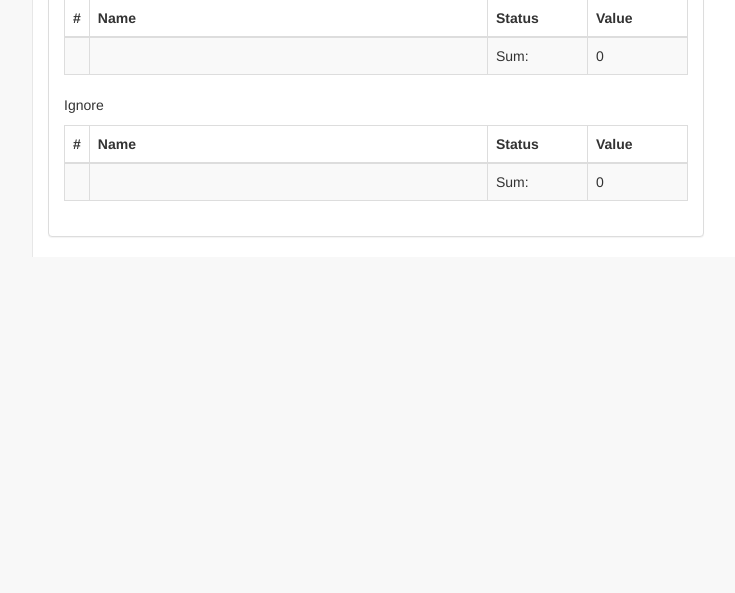
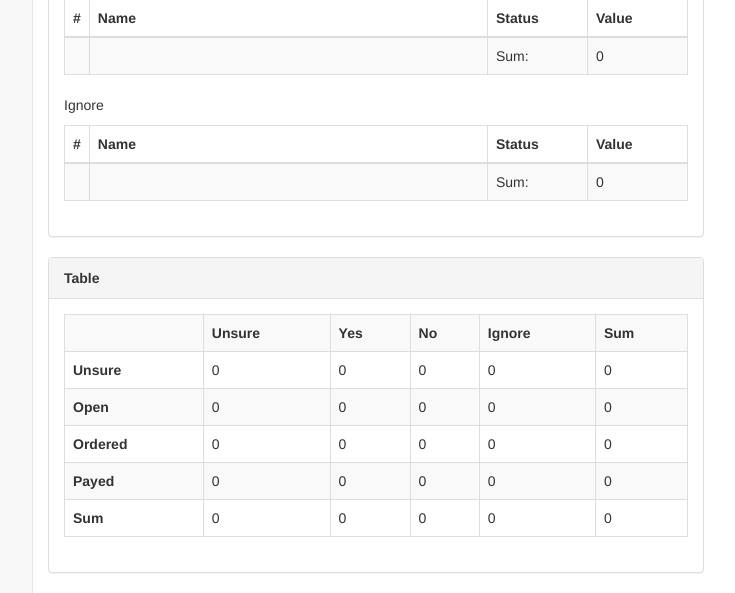
Before and after one commit to mrommel/SmartDocument, a Django app: page /data/ in a window 1280 px wide. Shown: the part 653-1246 px from the top of the page, without its empty margins (218-953 px from the left). Before the commit the page ends 910 px from the top, so only its background shows below. Run offline with Django 3.2, Linux system fonts and the light colour scheme; data that the repository does not hold is empty; some libraries are stand-ins or nearby versions.

Commit message:
add creditable table

```diff
--- a/smartdocument/data/templates/data/index.html
+++ b/smartdocument/data/templates/data/index.html
@@ -105,6 +105,32 @@
 				<!-- /.panel-body -->
 			</div>
 			<!-- /.panel -->
+
+			<div class="panel panel-default">
+				<div class="panel-heading">
+					<b>Table</b>
+				</div>
+				<!-- /.panel-heading -->
+				<div class="panel-body">
+
+					<table class="table table-striped table-bordered table-hover">
+						{% for row in creditable_table %}
+							<tr>
+							{% for cell in row %}
+								{% if forloop.first or forloop.parentloop.first %} <th> {% else %} <td> {% endif %}
+									{{ cell }}
+								{% if forloop.first or forloop.parentloop.first %} </th> {% else %} </td> {% endif %}
+							{% endfor %}
+							</tr>
+						{% endfor %}
+					</table>
+
+				</div>
+				<!-- /.panel-body -->
+			</div>
+			<!-- /.panel -->
+
+
 		</div>
 		<!-- /.col-lg-8 -->
 
--- a/smartdocument/data/views.py
+++ b/smartdocument/data/views.py
@@ -20,6 +20,15 @@ def index(request):
 
 	next_entries_list = []
 
+	table = [
+    	[u'', u'Unsure', u'Yes', u'No', u'Ignore', u'Sum'],
+    	[u'Unsure', 0, 0, 0, 0, 0],
+    	[u'Open', 0, 0, 0, 0, 0],
+    	[u'Ordered', 0, 0, 0, 0, 0],
+    	[u'Payed', 0, 0, 0, 0, 0],
+    	[u'Sum', 0, 0, 0, 0, 0],
+	]
+
 	for entry in entries_list:
 		category[entry.get_status_display()] = category[entry.get_status_display()] + entry.amount
 
@@ -30,9 +39,34 @@ def index(request):
 
 		creditable_sum[entry.get_creditable_display()] = creditable_sum[entry.get_creditable_display()] + entry.amount
 
+		indexx = 0
+		indexy = 0
+
+		if entry.get_creditable_display() == 'Unsure':
+			indexx = 1
+		if entry.get_creditable_display() == 'Yes':
+			indexx = 2
+		if entry.get_creditable_display() == 'No':
+			indexx = 3
+		if entry.get_creditable_display() == 'Ignore':
+			indexx = 4
+
+		if entry.get_status_display() == 'Unsure':
+			indexy = 1
+		if entry.get_status_display() == 'Open':
+			indexy = 2
+		if entry.get_status_display() == 'Ordered':
+			indexy = 3
+		if entry.get_status_display() == 'Payed':
+			indexy = 4
+
+		table[indexy][indexx] = table[indexy][indexx] + entry.amount
+		table[indexy][5] = table[indexy][5] + entry.amount
+		table[5][indexx] = table[5][indexx] + entry.amount
+
 	actions = Action.objects.filter()
 
-	return render(request, 'data/index.html', {'tag_list': tag_list, 'category': category, 'next_entries_list': next_entries_list, 'actions': actions, 'creditable': creditable_entries, 'creditable_sum': creditable_sum })
+	return render(request, 'data/index.html', {'tag_list': tag_list, 'category': category, 'next_entries_list': next_entries_list, 'actions': actions, 'creditable': creditable_entries, 'creditable_sum': creditable_sum, 'creditable_table': table })
 
 """
 	tag
```
